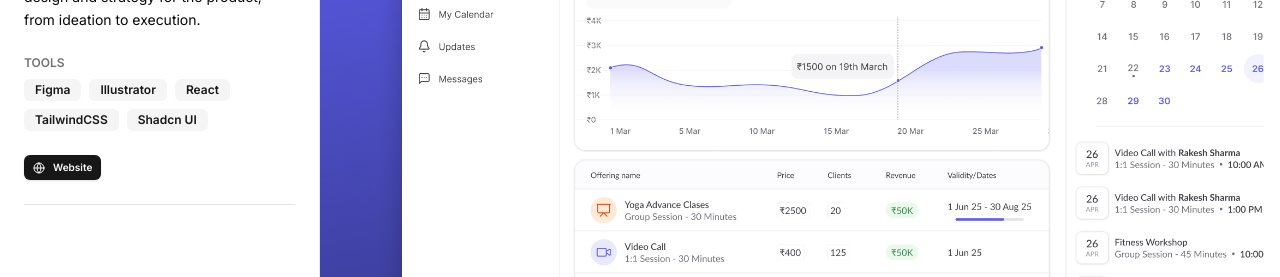
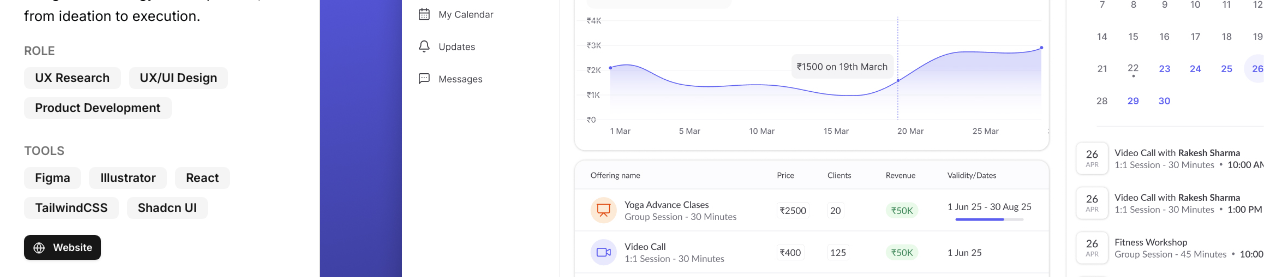
Before and after one commit to bhuwanmahato/portfolio-website, a Next.js app: page /projects/capes.app in a window 1280 px wide. Shown: the part 240-517 px from the top of the page. Built offline with nearby package versions, Linux system fonts and the light colour scheme.

Commit message:
Role update

```diff
--- a/src/app/page.tsx
+++ b/src/app/page.tsx
@@ -109,7 +109,7 @@
                   title={project.title}
                   description={project.description}
                   dates={project.dates}
-                  tags={project.technologies}
+                  tags={project.role}
                   image={project.image}
                   video={project.video}
                   links={project.links}
--- a/src/components/projects/capes-content.tsx
+++ b/src/components/projects/capes-content.tsx
@@ -65,7 +65,7 @@
                 </li>
 
                 <li className="pt-4">
-                  <h3 className="text-xl font-bold mb-3">CAPES.APP</h3>
+                  <h3 className="text-xl font-bold mb-2">CAPES.APP</h3>
                   <div className="text-sm leading-relaxed">
                     <p>
                       Capes as a SaaS platform that helps creators and experts
@@ -76,7 +76,19 @@
                     </p>
                   </div>
                 </li>
-                <div className="flex flex-col gap-2 py-4">
+                <div className="flex flex-col gap-2 py-2">
+                  <p className="text-xs text-muted-foreground font-semibold">
+                    ROLE
+                  </p>
+                  <div className="flex flex-wrap gap-2">
+                    {project.role.map((role: string) => (
+                      <Badge key={role} variant="secondary">
+                        {role}
+                      </Badge>
+                    ))}
+                  </div>
+                </div>
+                <div className="flex flex-col gap-2 py-2">
                   <p className="text-xs text-muted-foreground font-semibold">
                     TOOLS
                   </p>
@@ -171,6 +183,17 @@
                   className="w-full "
                 />
               </div>
+              {/* YouTube Video */}
+              <div className="overflow-hidden ">
+                <iframe
+                  src="https://www.youtube.com/embed/xs0fJsYdMJc?si=gTtOnfIj1qAybF60"
+                  className="w-full aspect-video"
+                  frameBorder="0"
+                  allow="autoplay; picture-in-picture"
+                  allowFullScreen
+                  title="Themefy Walkthrough Video"
+                />
+              </div>
               {/* CTA Section */}
               <div className=" py-16 text-center">
                 <div className="max-w-4xl mx-auto px-8">
--- a/src/components/projects/themefy-content.tsx
+++ b/src/components/projects/themefy-content.tsx
@@ -78,7 +78,7 @@
                 </li>
 
                 <li className="pt-4">
-                  <h3 className="text-xl font-bold mb-3">Themefy</h3>
+                  <h3 className="text-xl font-bold mb-2">Themefy</h3>
                   <div className=" text-sm leading-relaxed">
                     <p>
                       Themefy is my attempt to spread awareness and spark
@@ -86,7 +86,19 @@
                     </p>
                     <p>Get a whole new browsing experience!! Try Themefy now</p>
                   </div>
-                  <div className="flex flex-col gap-2 py-4">
+                  <div className="flex flex-col gap-2 py-2">
+                    <p className="text-xs text-muted-foreground font-semibold">
+                      ROLE
+                    </p>
+                    <div className="flex flex-wrap gap-2">
+                      {project.role.map((role: string) => (
+                        <Badge key={role} variant="secondary">
+                          {role}
+                        </Badge>
+                      ))}
+                    </div>
+                  </div>
+                  <div className="flex flex-col gap-2 py-2">
                     <p className="text-xs text-muted-foreground font-semibold">
                       TOOLS
                     </p>
--- a/src/components/projects/zenbox-content.tsx
+++ b/src/components/projects/zenbox-content.tsx
@@ -53,7 +53,7 @@
           {/* Side Navigation */}
           <nav className="hidden md:block fixed left-0 top-0 h-full w-80 overflow-y-auto z-40 border-r">
             <div className="p-6">
-              <ul className="space-y-2">
+              <ul className="space-y-1">
                 <li>
                   <a
                     href="/"
@@ -65,7 +65,7 @@
                 </li>
 
                 <li className="pt-4">
-                  <h3 className="text-xl font-bold mb-3">Zennbox</h3>
+                  <h3 className="text-xl font-bold mb-2">Zennbox</h3>
                   <p className=" text-sm leading-relaxed">
                     Zennbox is a cross-platform tool for storing and organizing
                     resources efficiently with advanced note-taking features,
@@ -73,7 +73,19 @@
                     efficient learning experience.
                   </p>
                 </li>
-                <div className="flex flex-col gap-2 py-4">
+                <div className="flex flex-col gap-2 py-2">
+                  <p className="text-xs text-muted-foreground font-semibold">
+                    ROLE
+                  </p>
+                  <div className="flex flex-wrap gap-2">
+                    {project.role.map((role: string) => (
+                      <Badge key={role} variant="secondary">
+                        {role}
+                      </Badge>
+                    ))}
+                  </div>
+                </div>
+                <div className="flex flex-col gap-2 py-2">
                   <p className="text-xs text-muted-foreground font-semibold">
                     TOOLS
                   </p>
--- a/src/data/resume.tsx
+++ b/src/data/resume.tsx
@@ -131,6 +131,7 @@
         "Shadcn UI",
         "Supabase",
       ],
+      role: ["UX Research", "UX/UI Design", "Product Development"],
       links: [
         {
           type: "Website",
@@ -157,6 +158,7 @@
         "TailwindCSS",
         "P5.js",
       ],
+      role: ["UX/UI Design", "Product Development"],
       links: [
         {
           type: "Web Store",
@@ -186,6 +188,7 @@
         "TailwindCSS",
         "Shadcn UI",
       ],
+      role: ["UX Research", "UX/UI Design", "Product Development"],
       links: [
         {
           type: "Website",
@@ -205,6 +208,7 @@
       description:
         "A community based group consultation and treatment application which allows users to book group consultations with doctors and specialists.",
       technologies: ["Figma", "Illustrator"],
+      role: ["UX Research", "UX/UI Design"],
       links: [],
       image: "/movetogether.jpg",
       video: "", //"https://cdn.llm.report/openai-demo.mp4",
--- a/src/types/project.ts
+++ b/src/types/project.ts
@@ -16,4 +16,5 @@
   links?: readonly ProjectLink[];
   image?: string;
   video?: string;
+  role: readonly string[];
 }
```
